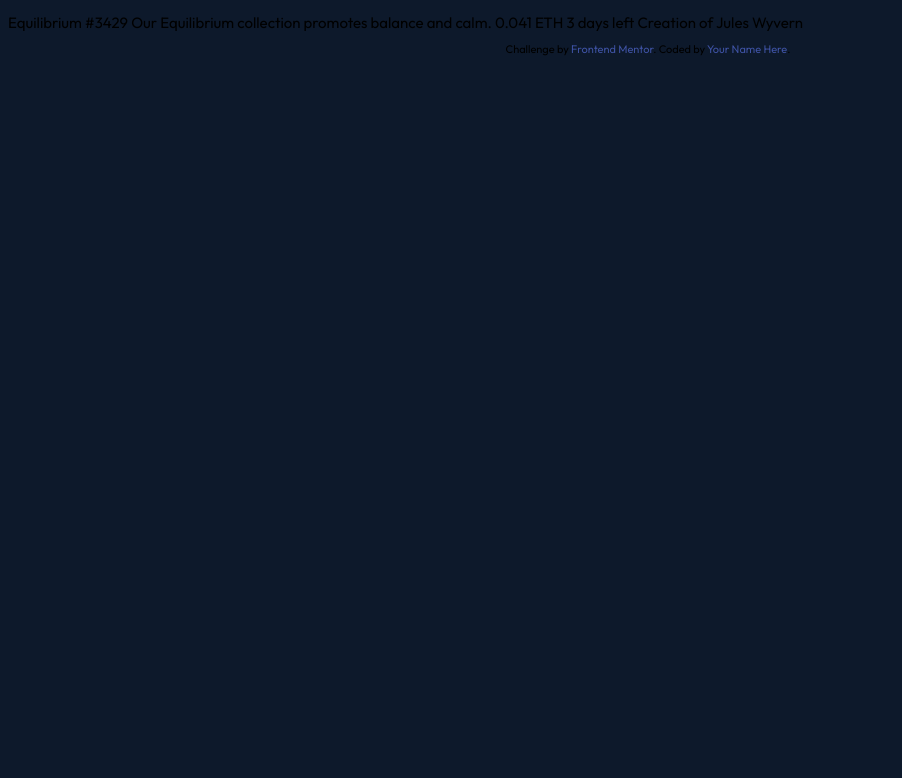
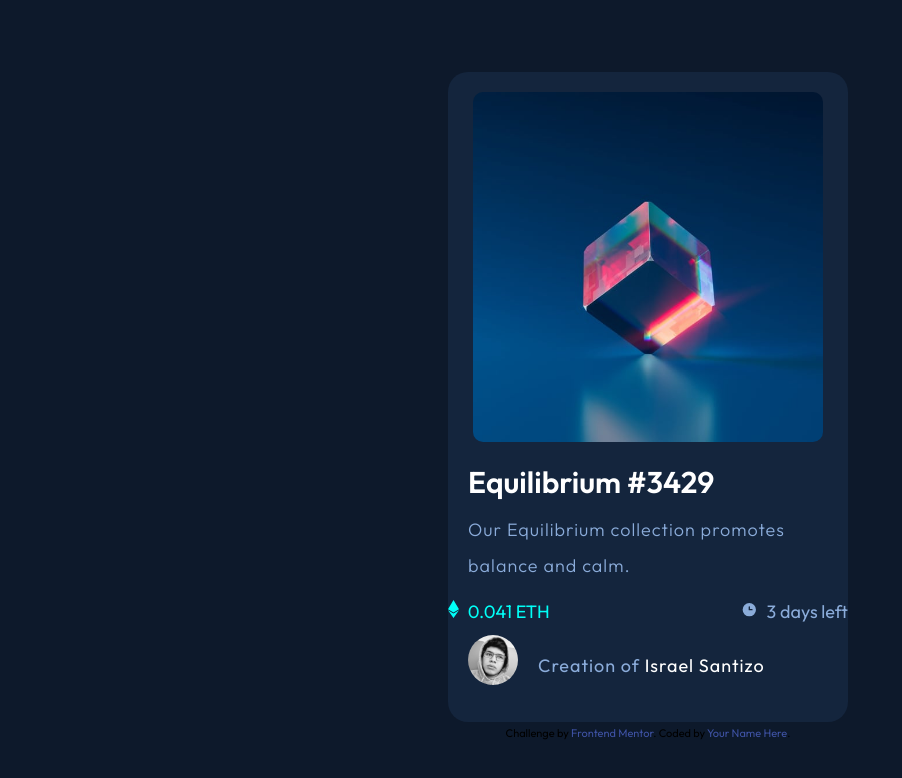
Before and after one commit to IsraelSantizo98/nft-preview-card-component-main, a plain HTML site: page index.html in a window 1280 px wide. Shown: the whole page, without its empty margins (0-902 px from the left). Drawn offline with Linux system fonts and the light colour scheme.

Commit message:
Modificacion del layout

```diff
--- a/index.html
+++ b/index.html
@@ -1,23 +1,34 @@
 <!DOCTYPE html>
-<html lang="en">
+<html lang="es">
 <head>
   <meta charset="UTF-8">
-  <meta name="viewport" content="width=device-width, initial-scale=1.0"> <!-- displays site properly based on user's device -->
+  <meta name="viewport" content="width=device-width, initial-scale=1.0">
   <link rel="icon" type="image/png" sizes="32x32" href="./images/favicon-32x32.png">
   <link rel="stylesheet" href="css/style.css">
   <title>Frontend Mentor | NFT preview card component</title>
 </head>
-<body>
-
-  Equilibrium #3429
-
-  Our Equilibrium collection promotes balance and calm.
-
-  0.041 ETH
-  3 days left
-
-  Creation of Jules Wyvern
-
+<body class="d-flex">
+  <div class="container d-flex">
+    <div class="container-image">
+      <img src="images/image-equilibrium.jpg" alt="Imagen">
+    </div>
+    <div class="container-description">
+      <h1 class="title">Equilibrium #3429</h1>
+      <p class="description-text">Our Equilibrium collection promotes balance and calm.</p>
+      <div class="description-ETH d-flex">
+        <span class="c-cyan"> <img src="images/icon-ethereum.svg" alt="Icon ETH"> 0.041 ETH</span>
+        <span> <img src="images/icon-clock.svg" alt="Icon clock"> 3 days left</span>
+      </div>
+    </div>
+    <div class="container-creation d-flex">
+      <div class="creation-img">
+        <img src="images/profile.jpg" alt="Image Profile">
+      </div>
+      <div class="creation-name">
+        <p>Creation of <a href="https://github.com/IsraelSantizo98" target="_blank">Israel Santizo</a></p>
+      </div>
+    </div>
+  </div>
   <div class="attribution">
     Challenge by <a href="https://www.frontendmentor.io?ref=challenge" target="_blank">Frontend Mentor</a>.
     Coded by <a href="#">Your Name Here</a>.
```
